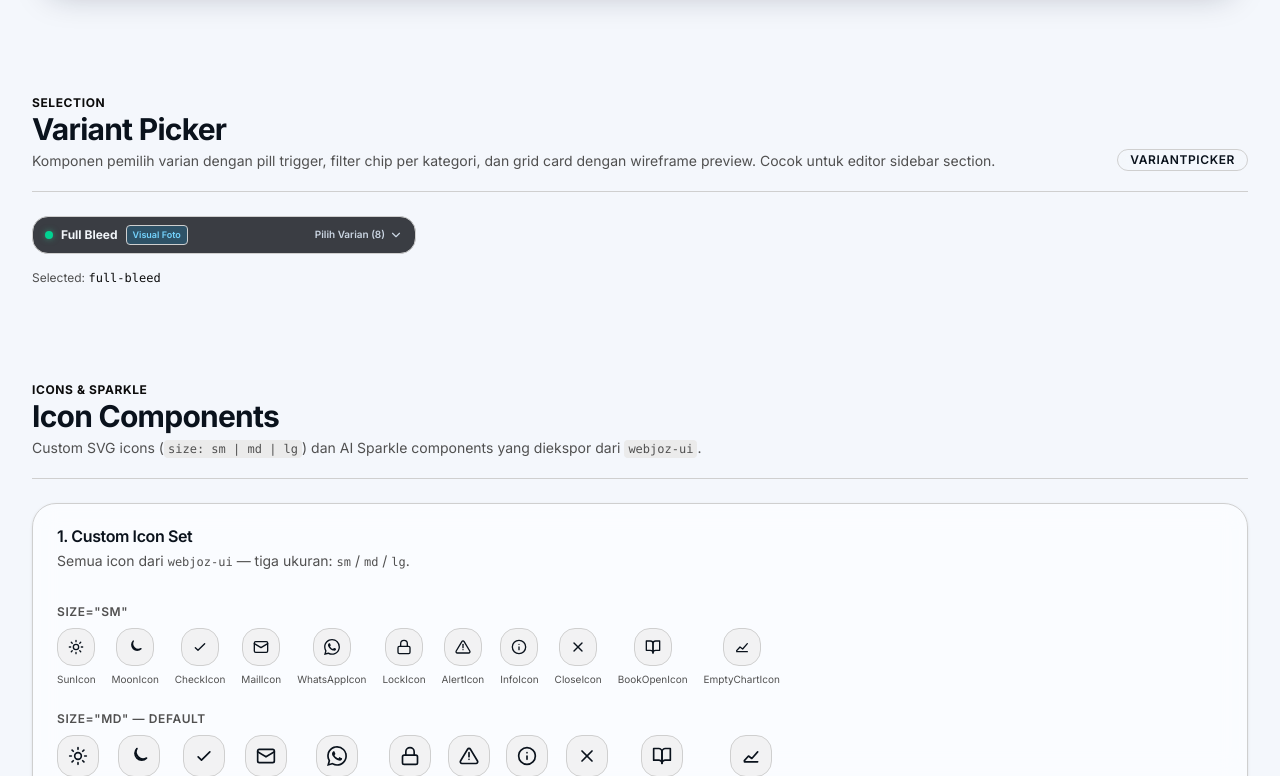
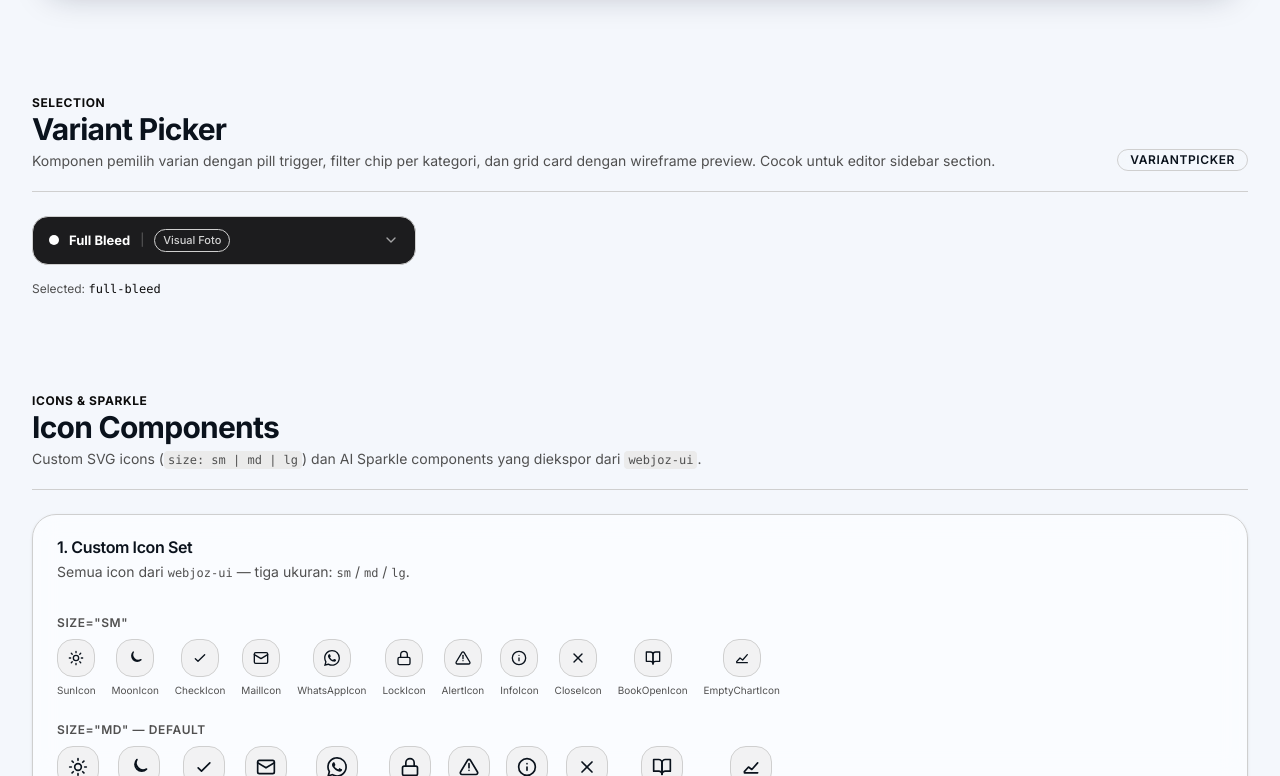
Before and after one commit to kanjengadipati/webjoz-ui, a Next.js app: page / in a window 1280 px wide. Shown: the part 11224-12000 px from the top of the page. Built offline with nearby package versions, Linux system fonts and the light colour scheme.

Commit message:
refactor(variant-picker): redesign to match reference — white dot, bordered pills, white active card border, checkmark in thumbnail

```diff
--- a/components/ui/variant-picker.tsx
+++ b/components/ui/variant-picker.tsx
@@ -24,20 +24,11 @@ export interface VariantPickerProps {
   value: string;
   onChange: (value: string) => void;
   options: VariantOption[];
-  /**
-   * Label shown for the "All" group filter chip.
-   * Default: "Semua"
-   */
+  /** Label for the "All" group chip. Default: "Semua" */
   allLabel?: string;
-  /**
-   * Hint text shown at the bottom of the expanded panel.
-   * Default: "Klik varian untuk pratinjau langsung di kanvas."
-   */
+  /** Hint text at the bottom. Default: "Klik varian untuk pratinjau langsung di kanvas." */
   hintText?: string;
-  /**
-   * Label for the close / done button.
-   * Default: "Selesai"
-   */
+  /** Done button label. Default: "Selesai" */
   doneLabel?: string;
   className?: string;
 }
@@ -48,11 +39,11 @@ export interface VariantPickerProps {
 
 function DefaultPreview() {
   return (
-    <div className="w-full h-full rounded-md bg-[#111520] flex flex-col items-center justify-center gap-1 p-2">
-      <div className="w-3/4 h-1.5 rounded-full bg-white/20" />
-      <div className="w-full h-1 rounded-full bg-white/10" />
+    <div className="w-full h-full bg-[#111520] flex flex-col items-center justify-center gap-1.5 p-3">
+      <div className="w-3/4 h-1.5 rounded-full bg-white/25" />
+      <div className="w-full h-1 rounded-full bg-white/12" />
       <div className="w-1/2 h-1 rounded-full bg-white/10" />
-      <div className="w-1/3 h-2 rounded-sm bg-white/15 mt-0.5" />
+      <div className="w-1/3 h-2 rounded-sm bg-white/18 mt-1" />
     </div>
   );
 }
@@ -76,7 +67,6 @@ export function VariantPicker({
 
   const currentOpt = options.find((o) => o.value === value) ?? options[0];
 
-  // Collect unique groups
   const groups = useMemo(() => {
     const seen = new Set<string>();
     const result: string[] = [];
@@ -91,7 +81,6 @@ export function VariantPicker({
 
   const hasGroups = groups.length > 1;
 
-  // Filtered options
   const filteredOptions = useMemo(() => {
     if (selectedGroup === "all" || !hasGroups) return options.filter((o) => !o.disabled);
     return options.filter((o) => !o.disabled && o.group === selectedGroup);
@@ -119,62 +108,58 @@ export function VariantPicker({
     <div
       ref={containerRef}
       className={cn(
-        "rounded-2xl border transition-all",
+        "rounded-2xl border transition-all overflow-hidden",
         isExpanded
-          ? "border-primary/50 bg-[#0c0f16]/95 shadow-md ring-1 ring-primary/20"
-          : "border-border/70 bg-[#0c0f16]/80 hover:border-primary/40 hover:bg-[#10141e]",
+          ? "border-white/20 bg-[#1c1c1e]"
+          : "border-white/15 bg-[#1c1c1e] hover:border-white/25",
         className
       )}
     >
-      {/* ── Trigger pill ────────────────────────────────────── */}
+      {/* ── Trigger ─────────────────────────────────────────── */}
       <button
         type="button"
         onClick={() => setIsExpanded((prev) => !prev)}
-        className="w-full flex items-center justify-between gap-2 px-3 py-2 text-left cursor-pointer transition-colors focus:outline-none group"
+        className="w-full flex items-center justify-between gap-3 px-4 py-3 text-left cursor-pointer focus:outline-none"
       >
-        {/* Left — active variant info */}
-        <div className="flex items-center gap-2 min-w-0">
-          <span className="w-2 h-2 rounded-full bg-emerald-400 shrink-0 shadow-[0_0_6px_rgba(52,211,153,0.5)]" />
-          <span className="text-[12px] font-bold text-slate-100 truncate">
+        {/* Left */}
+        <div className="flex items-center gap-2.5 min-w-0">
+          {/* White dot */}
+          <span className="w-2.5 h-2.5 rounded-full bg-white shrink-0" />
+          <span className="text-[13px] font-bold text-white truncate">
             {currentOpt?.label ?? value}
           </span>
           {currentOpt?.group && (
-            <span className="text-[9px] font-semibold px-1.5 py-0.5 rounded bg-sky-500/20 text-sky-300 border border-sky-400/40 shrink-0">
-              {currentOpt.group}
-            </span>
+            <>
+              <span className="text-white/30 shrink-0 text-xs">|</span>
+              <span className="text-[11px] font-medium px-2 py-0.5 rounded-full border border-white/30 text-white/80 shrink-0 whitespace-nowrap">
+                {currentOpt.group}
+              </span>
+            </>
           )}
         </div>
 
-        {/* Right — count + chevron */}
-        <div className="flex items-center gap-1 shrink-0">
-          <span className="text-[10px] font-semibold text-slate-300 group-hover:text-white transition-colors">
-            {isExpanded
-              ? doneLabel
-              : `Pilih Varian (${enabledOptions.length})`}
-          </span>
-          {isExpanded ? (
-            <ChevronUp className="w-3.5 h-3.5 text-sky-400" />
-          ) : (
-            <ChevronDown className="w-3.5 h-3.5 text-slate-300 group-hover:text-white transition-colors" />
-          )}
-        </div>
+        {/* Right */}
+        {isExpanded ? (
+          <ChevronUp className="w-4 h-4 text-white shrink-0" />
+        ) : (
+          <ChevronDown className="w-4 h-4 text-white/60 shrink-0" />
+        )}
       </button>
 
       {/* ── Expanded panel ──────────────────────────────────── */}
       {isExpanded && (
-        <div className="px-2.5 pb-2.5 pt-1 border-t border-border/60 space-y-2.5">
-
-          {/* Category filter chips */}
+        <div className="border-t border-white/10">
+          {/* Filter chips */}
           {hasGroups && (
-            <div className="flex items-center gap-1.5 overflow-x-auto pb-0.5 [scrollbar-width:none]">
+            <div className="flex items-center gap-1.5 px-3 py-2.5 overflow-x-auto [scrollbar-width:none]">
               <button
                 type="button"
                 onClick={() => setSelectedGroup("all")}
                 className={cn(
-                  "px-2.5 py-0.5 rounded-full text-[10px] font-medium transition whitespace-nowrap cursor-pointer shrink-0",
+                  "px-3 py-1 rounded-full text-[11px] font-medium transition whitespace-nowrap cursor-pointer shrink-0 border",
                   selectedGroup === "all"
-                    ? "bg-sky-500 text-slate-950 font-bold shadow-xs"
-                    : "bg-slate-800/80 text-slate-300 hover:text-white hover:bg-slate-700/80 border border-slate-700/50"
+                    ? "bg-white text-black border-white font-bold"
+                    : "bg-transparent text-white/60 border-white/20 hover:border-white/40 hover:text-white/80"
                 )}
               >
                 {allLabel} ({enabledOptions.length})
@@ -187,10 +172,10 @@ export function VariantPicker({
                     type="button"
                     onClick={() => setSelectedGroup(grp)}
                     className={cn(
-                      "px-2.5 py-0.5 rounded-full text-[10px] font-medium transition whitespace-nowrap cursor-pointer shrink-0",
+                      "px-3 py-1 rounded-full text-[11px] font-medium transition whitespace-nowrap cursor-pointer shrink-0 border",
                       selectedGroup === grp
-                        ? "bg-sky-500 text-slate-950 font-bold shadow-xs"
-                        : "bg-slate-800/80 text-slate-300 hover:text-white hover:bg-slate-700/80 border border-slate-700/50"
+                        ? "bg-white text-black border-white font-bold"
+                        : "bg-transparent text-white/60 border-white/20 hover:border-white/40 hover:text-white/80"
                     )}
                   >
                     {grp} ({count})
@@ -201,50 +186,45 @@ export function VariantPicker({
           )}
 
           {/* Cards grid */}
-          <div className="grid grid-cols-2 gap-2 max-h-[360px] overflow-y-auto pr-0.5 [scrollbar-width:thin]">
+          <div className="grid grid-cols-2 gap-2.5 px-3 pb-2 max-h-[400px] overflow-y-auto [scrollbar-width:thin]">
             {filteredOptions.map((opt) => {
               const isActive = opt.value === value;
               return (
                 <button
                   key={opt.value}
                   type="button"
-                  onClick={() => {
-                    onChange(opt.value);
-                  }}
+                  onClick={() => onChange(opt.value)}
                   className={cn(
-                    "group/card relative flex flex-col text-left rounded-xl border p-1.5 transition-all duration-150 cursor-pointer focus:outline-none",
+                    "group/card relative flex flex-col text-left rounded-xl border overflow-hidden transition-all duration-150 cursor-pointer focus:outline-none",
                     isActive
-                      ? "border-sky-500/60 bg-sky-500/5 ring-1 ring-sky-500/30 shadow-md"
-                      : "border-border/50 bg-slate-900/60 hover:border-sky-500/30 hover:bg-slate-800/60"
+                      ? "border-white bg-white/5"
+                      : "border-white/10 bg-white/[0.03] hover:border-white/25 hover:bg-white/[0.06]"
                   )}
                 >
-                  {/* Wireframe preview thumbnail */}
-                  <div className="w-full aspect-[2/1] rounded-md overflow-hidden mb-1.5 bg-[#0a0d14] border border-white/[0.06]">
+                  {/* Thumbnail */}
+                  <div className="w-full aspect-[4/3] relative overflow-hidden">
                     {opt.preview ?? <DefaultPreview />}
+
+                    {/* Checkmark overlay — only when active */}
+                    {isActive && (
+                      <div className="absolute top-2 right-2 w-6 h-6 rounded-full bg-white flex items-center justify-center shadow-lg">
+                        <Check className="w-3.5 h-3.5 text-black stroke-[3]" />
+                      </div>
+                    )}
                   </div>
 
-                  {/* Checkmark badge */}
-                  {isActive && (
-                    <div className="absolute top-2 right-2 w-5 h-5 rounded-full bg-sky-500 flex items-center justify-center shadow-md">
-                      <Check className="w-3 h-3 text-white stroke-[3]" />
-                    </div>
-                  )}
-
                   {/* Info */}
-                  <div className="px-0.5 space-y-0.5">
-                    <p className={cn(
-                      "text-[11px] font-bold leading-tight truncate",
-                      isActive ? "text-sky-300" : "text-slate-100"
-                    )}>
+                  <div className="p-2 space-y-0.5">
+                    <p className="text-[12px] font-bold text-white leading-tight truncate">
                       {opt.label}
                     </p>
                     {opt.group && (
-                      <p className="text-[9px] font-semibold uppercase tracking-wider text-slate-500 truncate">
+                      <p className="text-[9px] font-semibold uppercase tracking-wider text-white/35 truncate">
                         {opt.group}
                       </p>
                     )}
                     {opt.description && (
-                      <p className="text-[9px] text-slate-400 leading-tight line-clamp-2 mt-0.5">
+                      <p className="text-[10px] text-white/50 leading-snug line-clamp-2 pt-0.5">
                         {opt.description}
                       </p>
                     )}
@@ -254,15 +234,15 @@ export function VariantPicker({
             })}
           </div>
 
-          {/* Footer — hint + done */}
-          <div className="flex items-center justify-between pt-1 border-t border-white/[0.06]">
-            <p className="text-[9px] text-slate-500 leading-tight">
+          {/* Footer */}
+          <div className="flex items-center justify-between px-3 py-2.5 border-t border-white/10">
+            <p className="text-[10px] text-white/35 leading-tight">
               {hintText}
             </p>
             <button
               type="button"
               onClick={() => setIsExpanded(false)}
-              className="text-[11px] font-semibold text-sky-400 hover:text-sky-300 transition-colors cursor-pointer shrink-0 ml-3"
+              className="text-[12px] font-semibold text-white hover:text-white/70 transition-colors cursor-pointer shrink-0 ml-3"
             >
               {doneLabel}
             </button>
```
